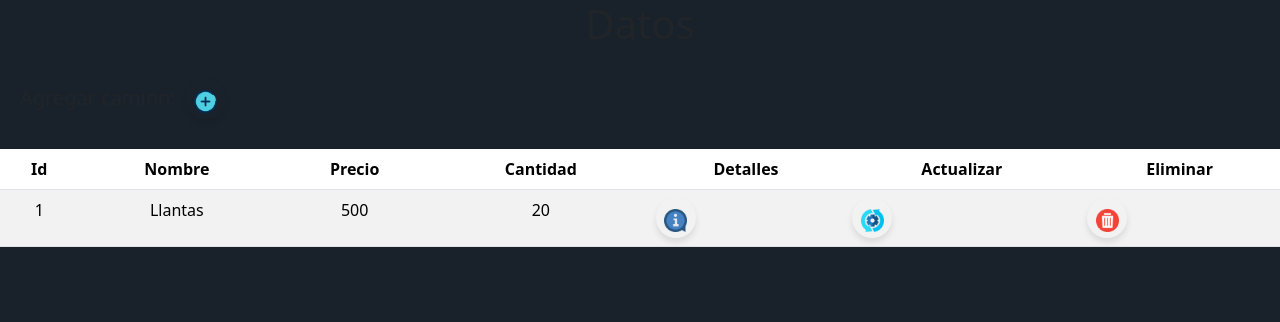
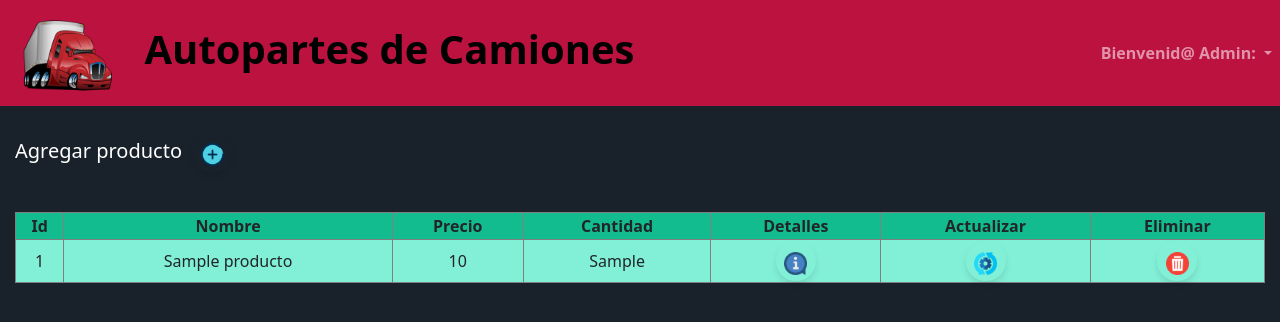
Before and after one commit to AlejandroHdzB/PrograWeb, a PHP site: page /admin/vistaAdmin.php in a window 1280 px wide. Shown: the top 322 px of the page. Run offline with PHP 8.4, Linux system fonts and the light colour scheme; tables that the repository leaves empty or names only in its code hold one stand-in row (values such as "Sample post").

Commit message:
Actualizacion de la vista de administrador, operaciones select y delete

```diff
--- a/admin/vistaAdmin.php
+++ b/admin/vistaAdmin.php
@@ -1,3 +1,6 @@
+<?php
+require_once('../model/GetAll.php');
+?>
 <!DOCTYPE html>
 <html lang="en">
 <head>
@@ -8,51 +11,170 @@
     <link href="https://cdn.jsdelivr.net/npm/bootstrap@5.3.3/dist/css/bootstrap.min.css" rel="stylesheet" integrity="sha384-QWTKZyjpPEjISv5WaRU9OFeRpok6YctnYmDr5pNlyT2bRjXh0JMhjY6hW+ALEwIH" crossorigin="anonymous">
     <script src="https://cdn.jsdelivr.net/npm/bootstrap@5.3.3/dist/js/bootstrap.bundle.min.js" integrity="sha384-YvpcrYf0tY3lHB60NNkmXc5s9fDVZLESaAA55NDzOxhy9GkcIdslK1eN7N6jIeHz" crossorigin="anonymous"></script>
     <link href="../resources/styles.css" rel="stylesheet">
-    <title>Datos</title>
+    <link rel="icon" href="../resources/img/icono.ico">
+    <title>Administrador</title>
 </head>
 <body>
-    <h1 class="text-center">Datos</h1>
+<nav class="navbar navbar-expand-lg navbar-dark style-nav">
+    <a class="navbar-brand style-link" href="#" style="font-size: 40px;">
+        <img src="../resources/img/icono.ico" alt="Logo">
+        <strong>Autopartes de Camiones</strong>
+    </a>
+    <button class="navbar-toggler" type="button" data-toggle="collapse" data-target="#navbarSupportedContent" aria-controls="navbarSupportedContent" aria-expanded="false" aria-label="Toggle navigation">
+        <span class="navbar-toggler-icon"></span>
+    </button>
+    <div class="collapse navbar-collapse justify-content-end" id="navbarSupportedContent">
+    <ul class="navbar-nav">
+        <li class="nav-item dropdown">
+            <a class="nav-link dropdown-toggle" href="#" role="button" data-bs-toggle="dropdown" aria-expanded="false">
+               <strong>Bienvenid@ Admin: <?php echo $nombreAdmin; ?></strong>
+            </a>
+            <ul class="style-drop-it:hover style-dropdown dropdown-menu dropdown-menu-end" data-bs-toggle="dropdown" data-bs-display="static" aria-labelledby="navbarDropdown">
+                <li><a class="dropdown-item" href="#">Actualizar Datos</a></li>
+                <li><a class="dropdown-item" href="#">Cerrar Sesión</a></li>
+            </ul>
+        </li>
+    </ul>
+</div>
+
+</nav>
+
 <div class="div-add">
-        <p>Agregar camion:</p>
+        <p>Agregar producto</p>
         <button class="circular-button">
-            <img src="../resources/img/agregar.png" alt="Eliminar">
+            <img src="../resources/img/agregar.png" alt="Agregar">
         </button>
     </div>
-    <table class="table table-striped text-center">
+
+<div class="container-table">
+    <table class="table-bordered style-table">
         <thead>
             <tr>
-                <th scope="col">Id</th>
-                <th scope="col">Nombre</th>
-                <th scope="col">Precio</th>
-                <th scope="col">Cantidad</th>
-                <th scope="col">Detalles</th>
-                <th scope="col">Actualizar</th>
-                <th scope="col">Eliminar</th>
+                <th scope="col" class="text-center">Id</th>
+                <th scope="col"class="text-center">Nombre</th>
+                <th scope="col" class="text-center">Precio</th>
+                <th scope="col" class="text-center">Cantidad</th>
+                <th scope="col" class="text-center">Detalles</th>
+                <th scope="col" class="text-center">Actualizar</th>
+                <th scope="col" class="text-center">Eliminar</th>
             </tr>
         </thead>
         <tbody>
-                <tr>
-                <td>1</td>
-                <td>Llantas</td>
-                <td>500</td>
-                <td>20</td>
-                <td>
-                <button class='circular-button'>
+            <?php
+            foreach ($productos as $producto) {
+                echo "<tr>";
+                echo "<td class='text-center'>{$producto['id']}</td>";
+                echo "<td class='text-center'>{$producto['nombre']}</td>";
+                echo "<td class='text-center'>{$producto['precio']}</td>";
+                echo "<td class='text-center'>{$producto['cantidad']}</td>";
+                echo "<td class='text-center'>
+                <div class='d-flex justify-content-center'>
+                        <button class='circular-button detalles-button' data-id='{$producto['id']}'>
                           <img src='../resources/img/info.png' alt='Informacion'>
                         </button>
-                </td>
-                <td>
+                </div>
+                      </td>";
+                echo "<td class='text-center'>
+                <div class='d-flex justify-content-center'>
                         <button class='circular-button'>
                           <img src='../resources/img/actualizar.png' alt='Actualizar'>
                         </button>
-                </td>
-                <td>
-                <button class='circular-button'>
+                </div>
+                      </td>";
+                echo "<td class='text-center'>
+                <div class='d-flex justify-content-center'>
+                <button class='circular-button eliminar-button' data-id='{$producto['id']}'>
                         <img src='../resources/img/eliminar.png' alt='Eliminar'>
                 </button>
-                </td>
-                </tr>
+                </div>
+                      </td>";
+                echo "</tr>";
+            }
+            ?>
         </tbody>
     </table>
+</div>
+
+<!-- Modal -->
+<div class="modal fade" id="productModal" tabindex="-1" aria-labelledby="productModalLabel" aria-hidden="true">
+  <div class="modal-dialog">
+    <div class="modal-content">
+      <div class="modal-header">
+        <h5 class="modal-title " id="productModalLabel">Detalles del Producto</h5>
+        <button type="button" class="btn-close" data-bs-dismiss="modal" aria-label="Close"></button>
+      </div>
+      <div class="modal-body ">
+        <p id="modal-id"></p>
+        <p id="modal-nombre"></p>
+        <p id="modal-precio"></p>
+        <p id="modal-cantidad"></p>
+        <p id="modal-detalles"></p>
+      </div>
+      <div class="modal-footer">
+        <button type="button" class="btn btn-secondary" data-bs-dismiss="modal">Cerrar</button>
+      </div>
+    </div>
+  </div>
+</div>
+
+
+<script>
+    //Aqui hacemos el GetById, comprobando por medio de JS
+document.addEventListener('DOMContentLoaded', function () {
+    var detalleButtons = document.querySelectorAll('.detalles-button');
+    detalleButtons.forEach(function (button) {
+        button.addEventListener('click', function () {
+            var productId = button.getAttribute('data-id');
+            fetch('../model/getById.php?id=' + productId)
+                .then(response => {
+                    if (!response.ok) {
+                        throw new Error('Network response was not ok');
+                    }
+                    return response.json();
+                })
+                .then(data => {
+                    document.getElementById('modal-id').innerText = 'ID: ' + data.id;
+                    document.getElementById('modal-nombre').innerText = 'Nombre: ' + data.nombre;
+                    document.getElementById('modal-precio').innerText = 'Precio: $' + data.precio+ '.00 MX';
+                    document.getElementById('modal-cantidad').innerText = 'Cantidad: ' + data.cantidad
+                    document.getElementById('modal-cantidad').innerText = 'Cantidad: ' + data.cantidad + ' piezas en stock';
+                    document.getElementById('modal-detalles').innerText = 'Detalles: \n' + data.detalles;
+                    var myModal = new bootstrap.Modal(document.getElementById('productModal'));
+                    myModal.show();
+                })
+                .catch(error => console.error('Error:', error.message));
+
+        });
+    });
+});
+</script>
+
+<script>
+document.addEventListener('DOMContentLoaded', function () {
+    var eliminarButtons = document.querySelectorAll('.eliminar-button');
+    eliminarButtons.forEach(function (button) {
+        button.addEventListener('click', function () {
+            var productId = button.getAttribute('data-id');
+            if (confirm('¿Estás seguro de que deseas eliminar este producto?')) {
+                fetch('../model/deleteById.php?id=' + productId, {
+                    method: 'DELETE'
+                })
+                .then(response => {
+                    if (!response.ok) {
+                        throw new Error('Error al eliminar el producto');
+                    }
+                    return response.json();
+                })
+                .then(data => {
+                    alert('Producto eliminado exitosamente');
+                    location.reload();
+                })
+                .catch(error => console.error('Error:', error.message));
+            }
+        });
+    });
+});
+</script>
+
 </body>
 </html>
--- /dev/null
+++ b/model/GetAll.php
@@ -0,0 +1,26 @@
+<?php
+require_once('../model/conexion.php');
+require_once('../model/ORM.php');
+require_once('../model/producto.php');
+require_once('../model/usuario.php');
+
+$db = new Database();
+$encontrado = $db->verificarDriver();
+$productos = [];
+
+
+if ($encontrado) {
+    $cnn = $db->getConnection();
+    $usuarioModelo = new Usuarios($cnn);
+    $nombreAdmin = $usuarioModelo->getNombreAdmin();
+    $usuarios = $usuarioModelo->getAll();
+}
+
+if ($encontrado) {
+    $cnn = $db->getConnection();
+    $productoModelo = new Productos($cnn);
+    $productos = $productoModelo->getAll();
+}
+
+
+?>
--- a/model/producto.php
+++ b/model/producto.php
@@ -1,7 +1,7 @@
 <?php
 class Productos extends Orm{
     function __construct(PDO $connection){
-        parent::__construct('productos',$connection);
+        parent::__construct('id','productos',$connection);
     }
 }
 ?>
--- a/model/usuario.php
+++ b/model/usuario.php
@@ -1,7 +1,15 @@
 <?php
 class Usuarios extends Orm{
     function __construct(PDO $connection){
-        parent::__construct('usuarios',$connection);
+        parent::__construct('id','usuarios',$connection);
+    }
+
+    function getNombreAdmin() {
+        $sql = "SELECT CONCAT(nombre, ' ', apellidos) AS nombreCompleto FROM usuarios WHERE rol = 'ADMIN'";
+        $stm = $this->db->prepare($sql);
+        $stm->execute();
+        $result = $stm->fetch(PDO::FETCH_ASSOC);
+        return $result['nombreCompleto'];
     }
 }
 ?>
--- a/resources/styles.css
+++ b/resources/styles.css
@@ -82,11 +82,12 @@
 .div-add{
     display: flex;
     align-items: center;
-    margin: 20px;
+    margin: 15px;
 }
 
 .div-add p {
     margin-top: 15px;
     margin-right: 10px;
     font-size: 20px;
+    color: white;
 }
```
Also changed, not shown: model/ORM.php (+26 -2 lines), model/deleteById.php (added, +38 -0 lines), model/getById.php (added, +13 -0 lines). Lines whose indentation alone changed are shown as unchanged.
